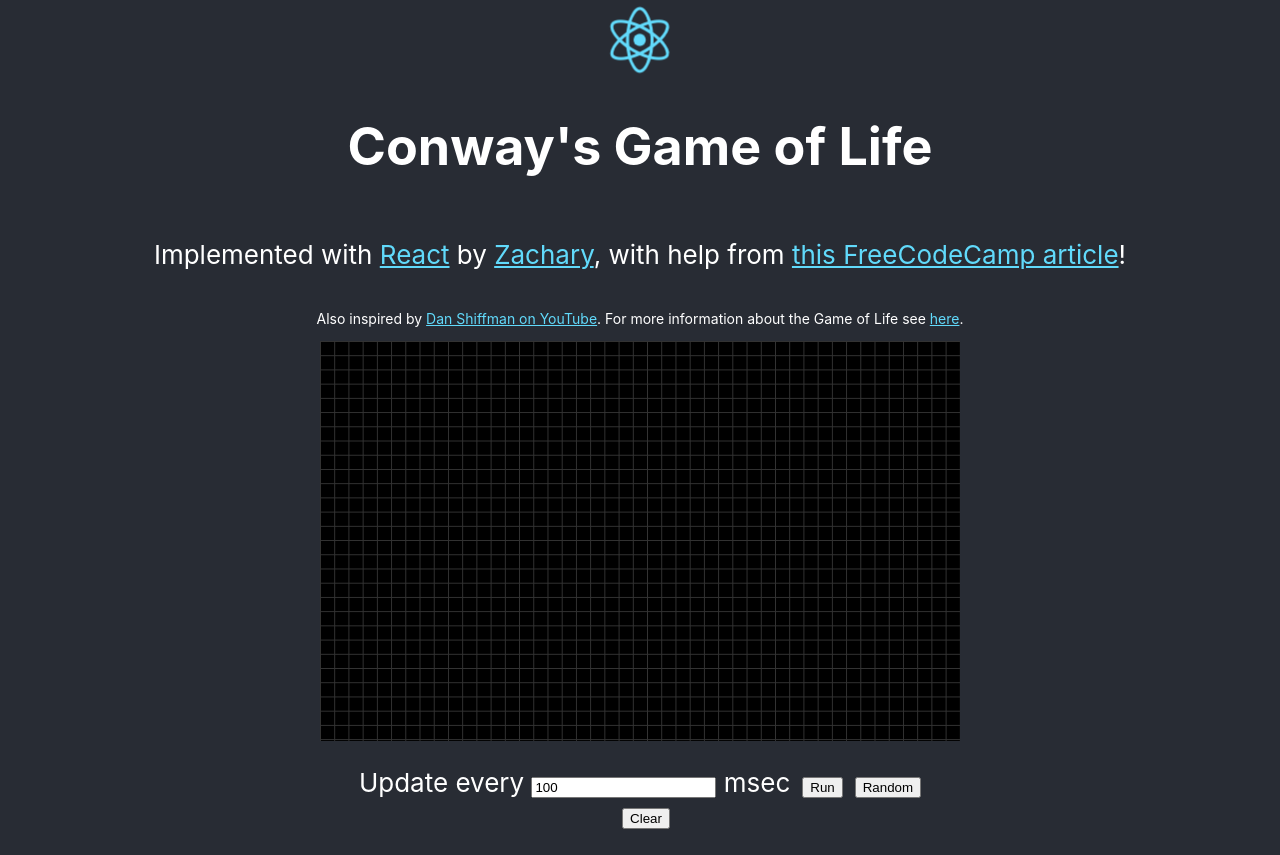
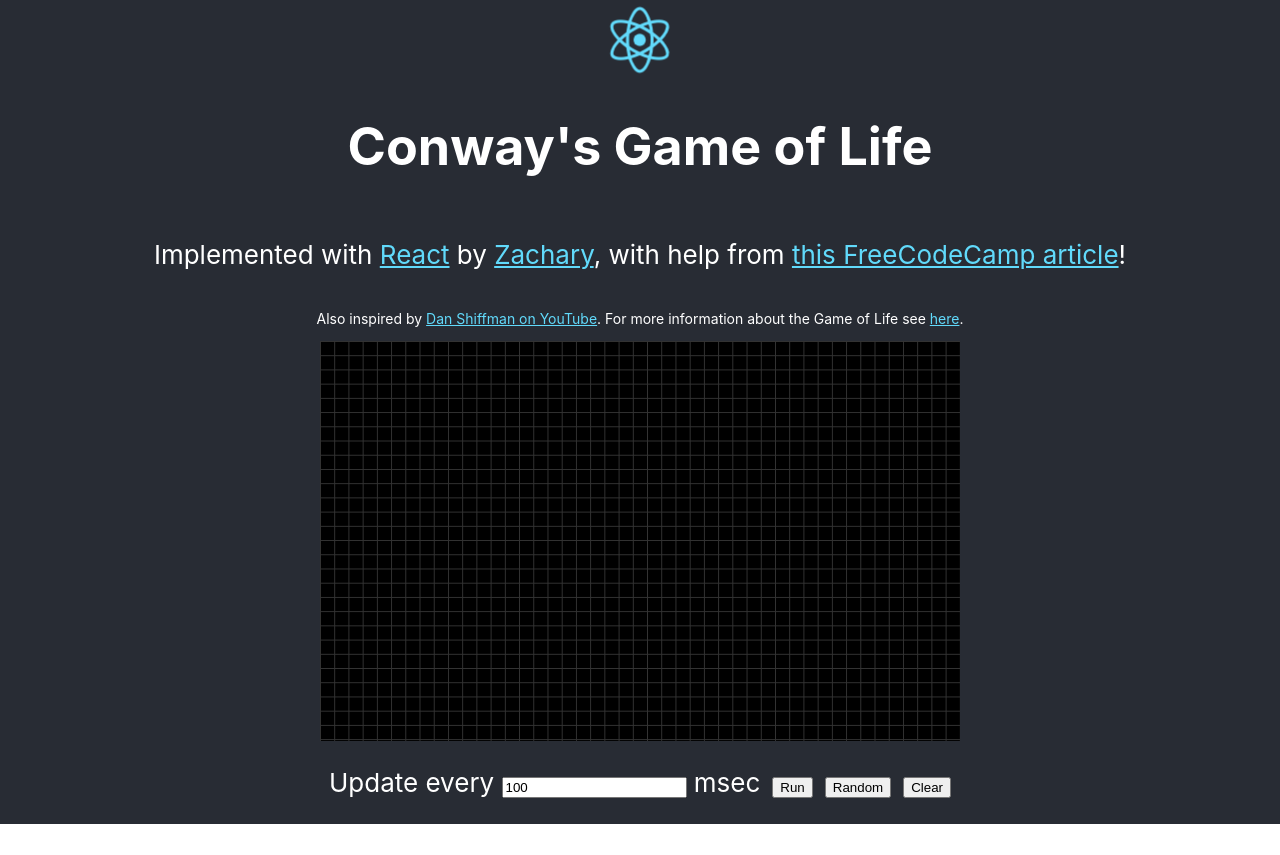
Before and after one commit to zgparsons/react-gameoflife, a React (Create React App) app: page / in a window 1280 px wide. After the commit the page ends 824 px from the top, so only its background shows below. Built offline with nearby package versions, Linux system fonts and the light colour scheme.

Commit message:
edit width of controls based on viewport

```diff
--- a/src/Game.css
+++ b/src/Game.css
@@ -13,7 +13,7 @@
 .controls {
     position: relative;
     margin: 0 auto;
-    width: 600px;
+    width: 60vw;
 }
 
 .button {
```
